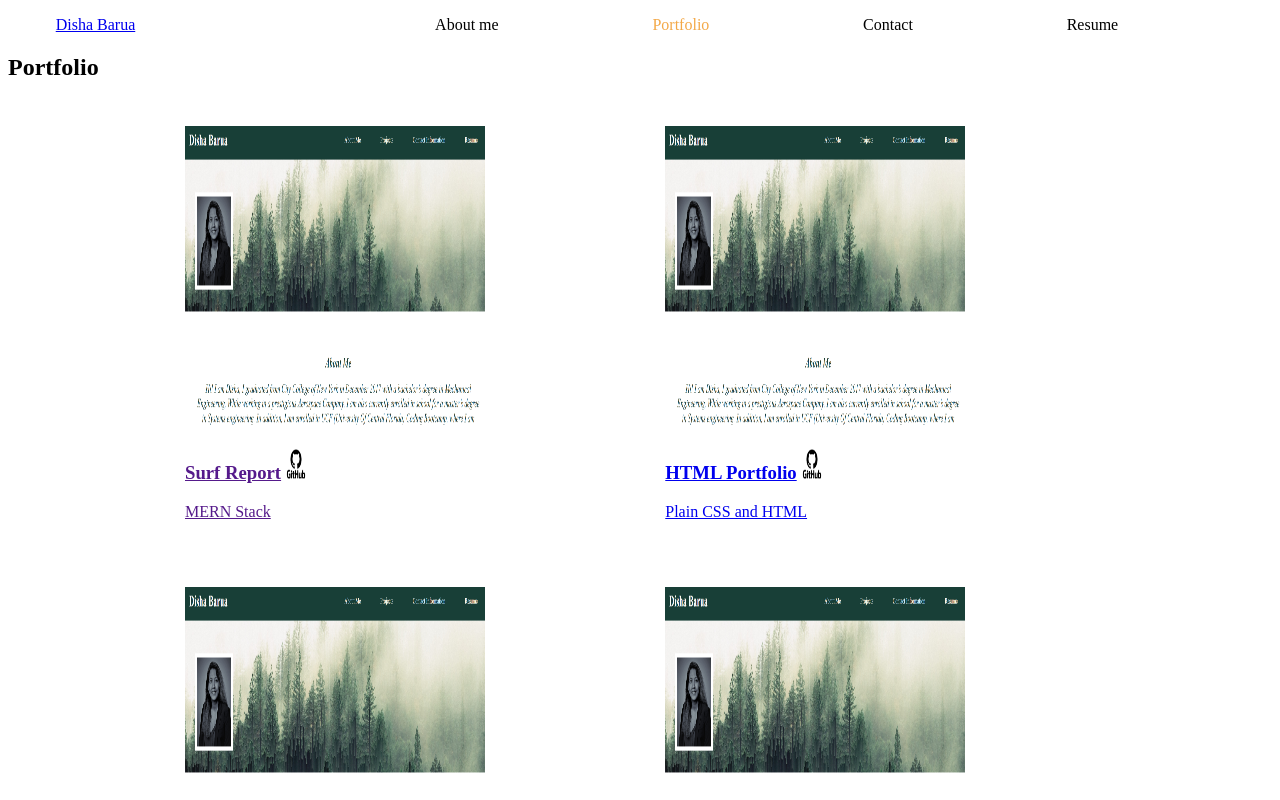
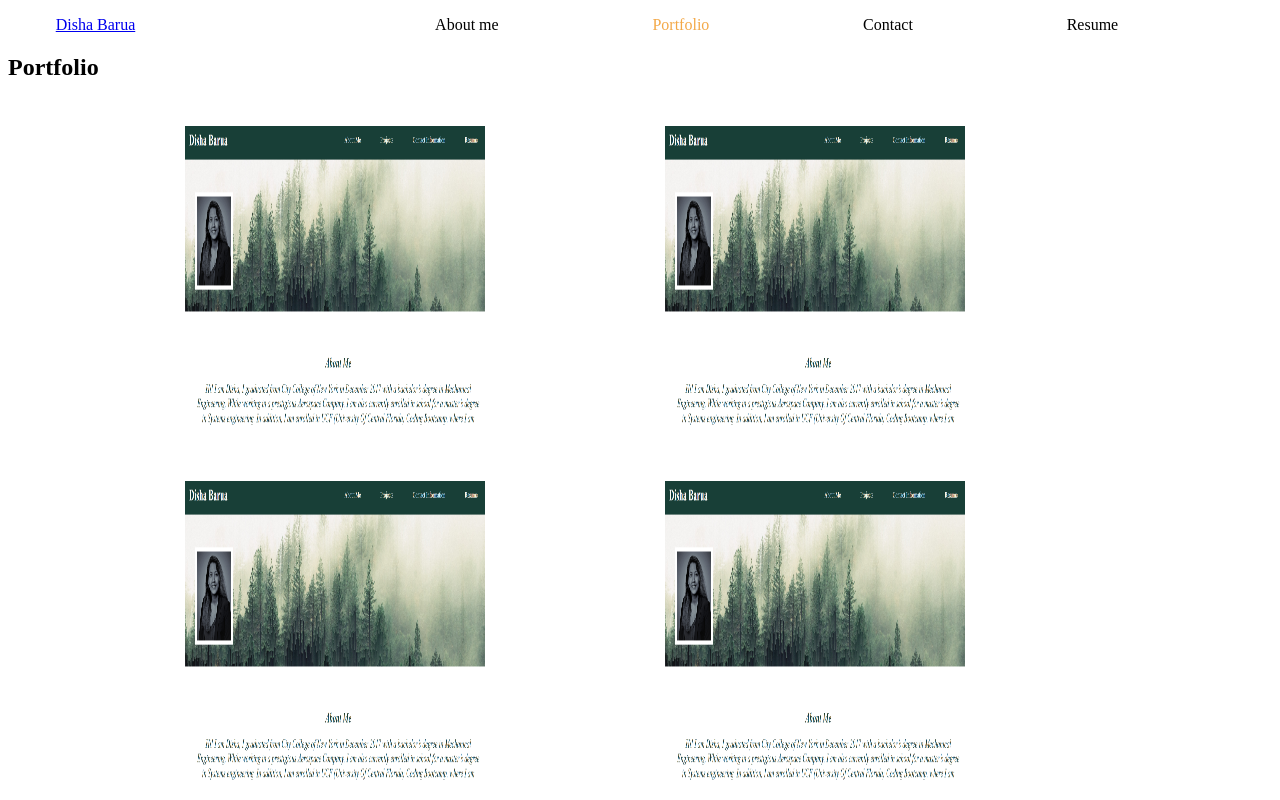
Before and after one commit to Disha2022/react-portfolio, a React (Create React App) app: page / in a window 1280 px wide. Both pictures are taken after a click on the element "Portfolio". Shown: the top 800 px of the page. Built offline with nearby package versions, Linux system fonts and the light colour scheme.

Commit message:
add hover to project

```diff
--- a/src/components/Project/index.js
+++ b/src/components/Project/index.js
@@ -1,22 +1,34 @@
+import { useState } from "react";
 import "./Project.css";
 
 // used multiple times in the Portfolio section
 const Project = ({ project }) => {
   const { name, description, imgName, gitLink, deployLink } = project;
-
+  const [isShown, setShow] = useState(false);
+  function show() {
+    setShow(true);
+  }
+  function hide() {
+    setShow(false);
+  }
   return (
     <div className="projectContainer">
 
       <img
         src={require(`../../assets/projects/${imgName}`).default}
         alt={name}
+        onMouseEnter={show}
+        onMouseLeave={hide}
       />
-      <div className="textContainer">
-        <h3><a href={gitLink}>{name}
-          <img alt="github logo" src={require(`../../assets/github.png`).default}></img>
-        </a></h3>
-        <p><a href={deployLink}>{description}</a></p>
-      </div>
+      {isShown && (
+        <div className="textContainer" onMouseEnter={show} onMouseLeave={hide}>
+          <h3><a href={deployLink}>{name}</a><a href={gitLink}>
+            <img className="gitImg" alt="github logo" src={require(`../../assets/github.png`).default}></img>
+          </a></h3>
+          <p>{description}</p>
+        </div>
+      )}
+
     </div>
   );
 };
```
